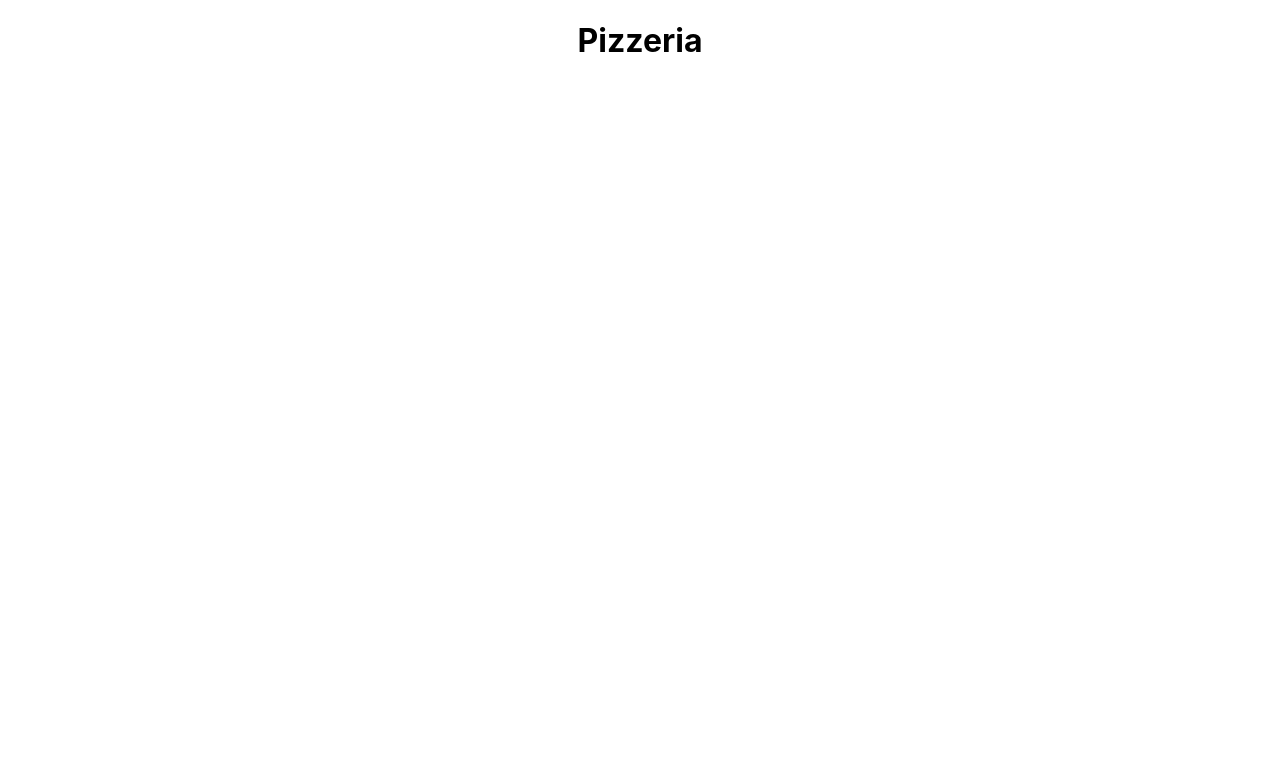
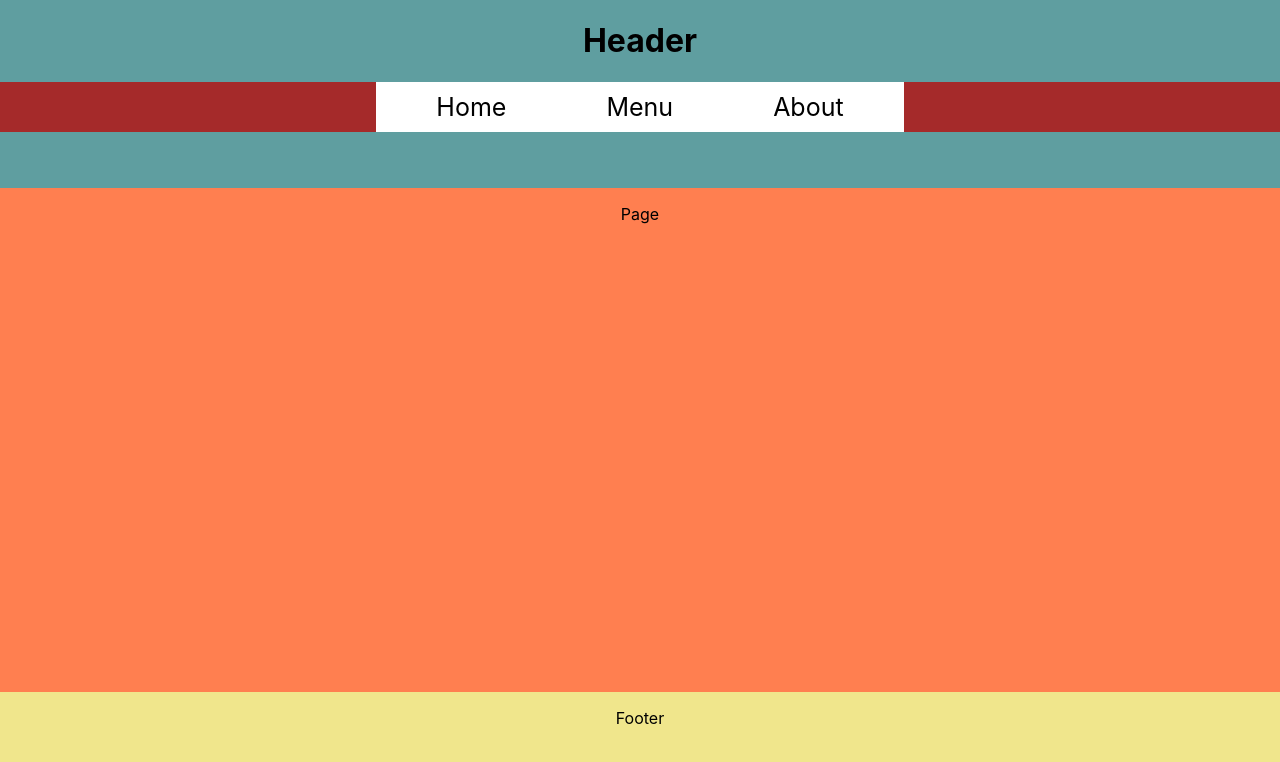
Before and after one commit to jakuubs/Pizzeria, a React (Create React App) app: page / in a window 1280 px wide. Shown: the top 762 px of the page. Built offline with nearby package versions, Linux system fonts and the light colour scheme.

Commit message:
add basic page layout

```diff
--- a/src/components/App.js
+++ b/src/components/App.js
@@ -1,9 +1,22 @@
 import '../styles/App.css';
+import Header from './Header';
+import Navigation from './Navigation';
+import Page from './Page';
+import Footer from './Footer';
 
 const App = () => {
   return (
-    <div className="App">
-      <h1>Pizzeria</h1>
+    <div className="app">
+      <header>
+        <Header />
+        <Navigation />
+      </header>
+      <main>
+        <Page />
+      </main>
+      <footer>
+        <Footer />
+      </footer>
     </div>
   );
 }
--- /dev/null
+++ b/src/components/Footer.js
@@ -0,0 +1,12 @@
+import React from 'react'
+import '../styles/Footer.css';
+
+const Footer = () => {
+    return (
+        <div className="footer">
+            <p>Footer</p>
+        </div>
+    )
+}
+
+export default Footer
--- /dev/null
+++ b/src/components/Header.js
@@ -0,0 +1,12 @@
+import React from 'react'
+import '../styles/Header.css';
+
+const Header = () => {
+    return (
+        <div className="header">
+            <h1>Header</h1>
+        </div>
+    )
+}
+
+export default Header
--- /dev/null
+++ b/src/components/Navigation.js
@@ -0,0 +1,16 @@
+import React from 'react'
+import '../styles/Navigation.css';
+
+const Navigation = () => {
+    return (
+        <div className="navigation">
+            <nav>
+                <a href="#home">Home</a>
+                <a href="#menu">Menu</a>
+                <a href="#about">About</a>
+            </nav>
+        </div>
+    )
+}
+
+export default Navigation
--- /dev/null
+++ b/src/components/Page.js
@@ -0,0 +1,12 @@
+import React from 'react'
+import '../styles/Page.css';
+
+const Page = () => {
+    return (
+        <div>
+            <p>Page</p>
+        </div>
+    )
+}
+
+export default Page
--- a/src/styles/App.css
+++ b/src/styles/App.css
@@ -1,38 +1,21 @@
-.App {
+.app {
+  display: flex;
+  flex-direction: column;
+  min-height: 100vh;
   text-align: center;
 }
 
-.App-logo {
-  height: 40vmin;
-  pointer-events: none;
+header {
+  flex-grow: 1;
+  background-color: cadetblue;
 }
 
-@media (prefers-reduced-motion: no-preference) {
-  .App-logo {
-    animation: App-logo-spin infinite 20s linear;
-  }
+main {
+  flex-grow: 8;
+  background-color: coral;
 }
 
-.App-header {
-  background-color: #282c34;
-  min-height: 100vh;
-  display: flex;
-  flex-direction: column;
-  align-items: center;
-  justify-content: center;
-  font-size: calc(10px + 2vmin);
-  color: white;
+footer {
+  flex-grow: 1;
+  background-color: khaki;
 }
-
-.App-link {
-  color: #61dafb;
-}
-
-@keyframes App-logo-spin {
-  from {
-    transform: rotate(0deg);
-  }
-  to {
-    transform: rotate(360deg);
-  }
-}
--- /dev/null
+++ b/src/styles/Navigation.css
@@ -0,0 +1,25 @@
+.navigation {
+    overflow: auto;
+    width: 100%;
+    background-color: brown;
+}
+
+.navigation nav {
+    display: inline-block;
+    padding: 10px;
+    font-size: 25px;
+    background-color: white;
+}
+
+.navigation a {
+    color: black;
+    text-decoration: none;
+    padding: 5px 50px 5px;
+}
+
+@media screen and (max-width: 600px) {
+    .navigation nav {
+        display: flex;
+        flex-flow: column wrap;
+    }
+  }
```
Also changed, not shown: src/styles/Footer.css (added), src/styles/Header.css (added), src/styles/Page.css (added).
